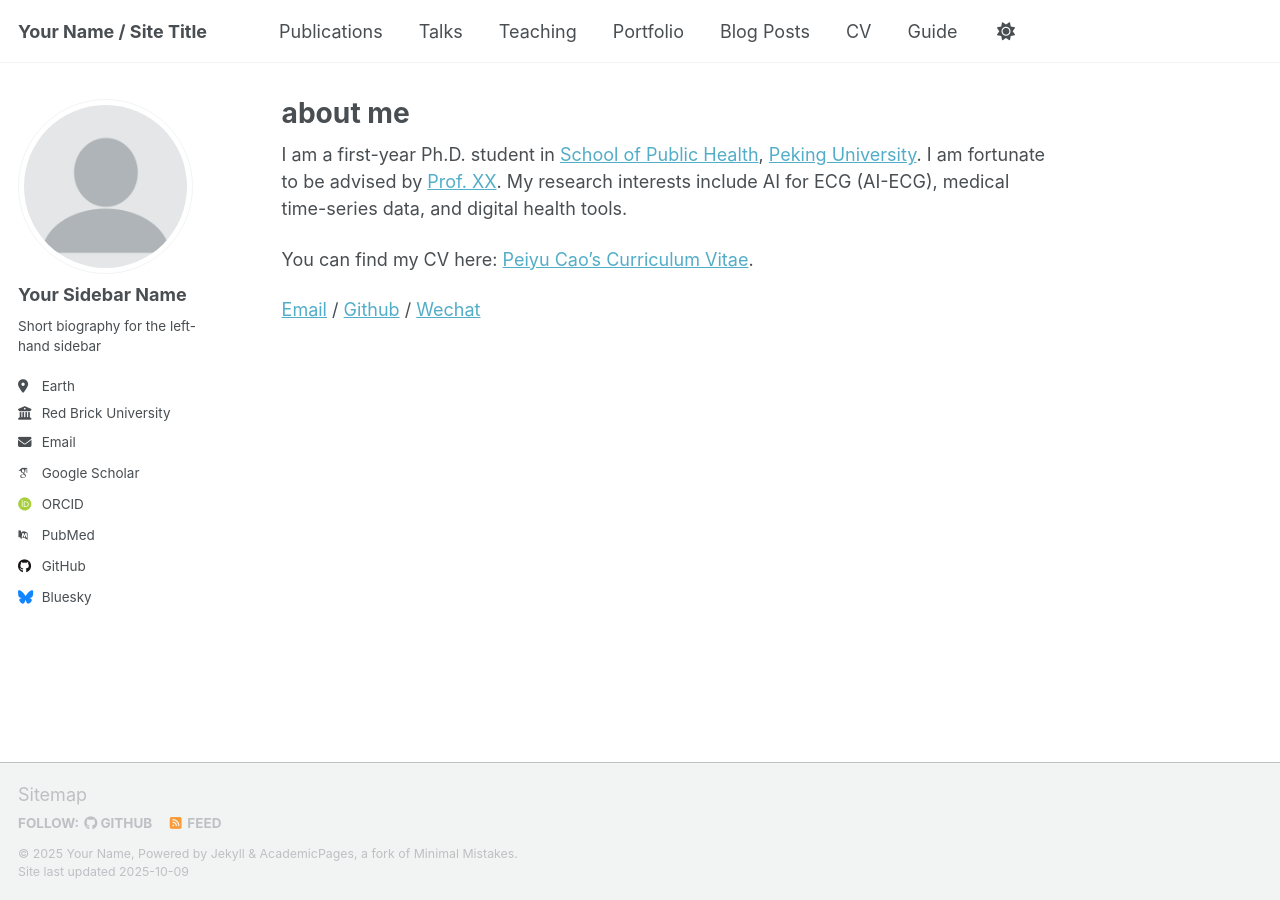
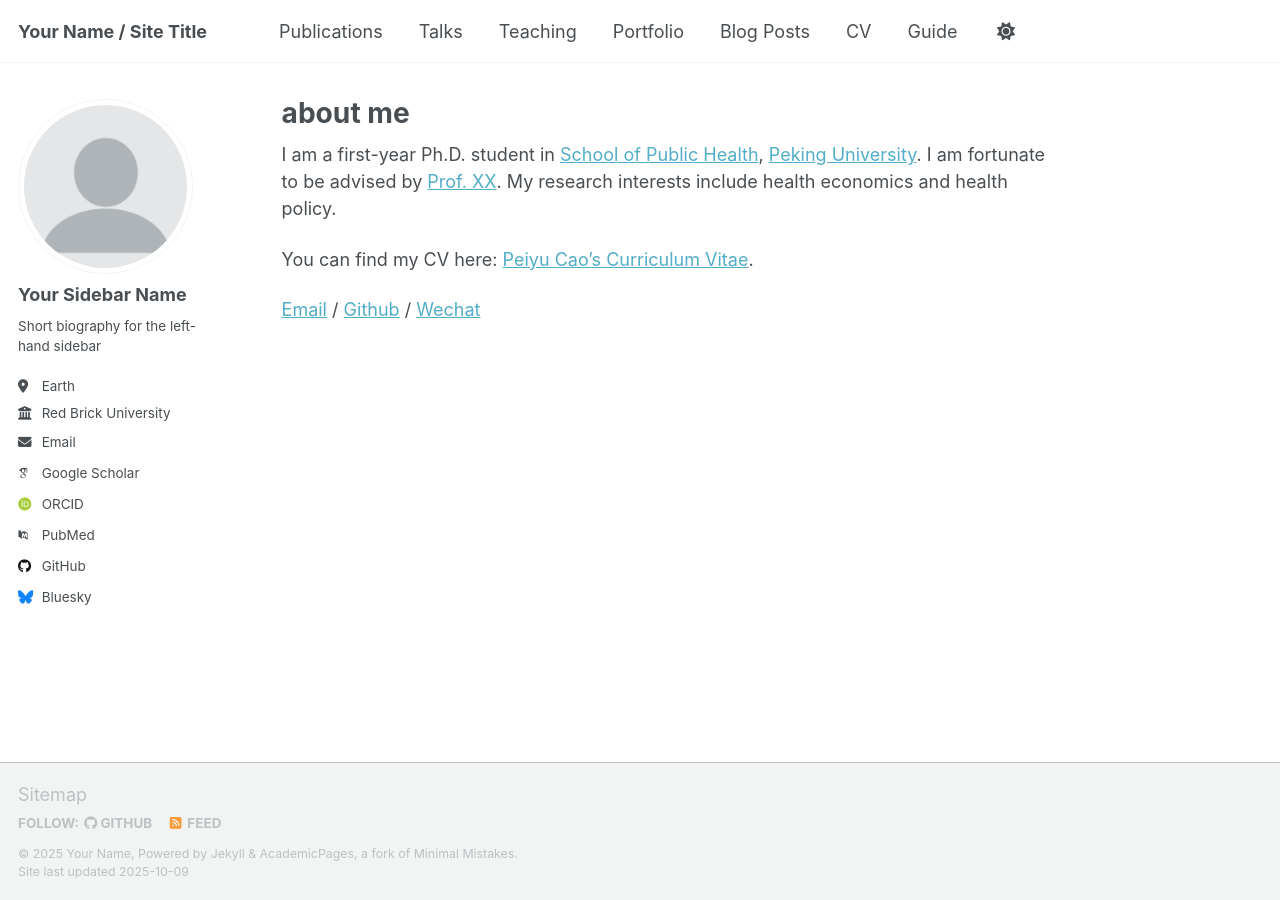
Before and after one commit to Peiyu-Cao/Peiyu-Cao.github.io, a Jekyll site: the page built from _pages/about.md, in a window 1280 px wide. Built offline with Jekyll 4.4.1, drawn with Linux system fonts in a browser that asks for light colours; some web fonts are replaced; a script that is not in the unit is left out.

Commit message:
Update about.md

```diff
--- a/_pages/about.md
+++ b/_pages/about.md
@@ -7,7 +7,7 @@ redirect_from:
   - /about.html
 ---
 
-I am a first-year Ph.D. student in [School of Public Health](https://sph.pku.edu.cn/), [Peking University](https://www.pku.edu.cn/). I am fortunate to be advised by [Prof. XX](). My research interests include AI for ECG (AI-ECG), medical time-series data, and digital health tools.
+I am a first-year Ph.D. student in [School of Public Health](https://sph.pku.edu.cn/), [Peking University](https://www.pku.edu.cn/). I am fortunate to be advised by [Prof. XX](). My research interests include health economics and health policy.
 
 You can find my CV here: [Peiyu Cao's Curriculum Vitae](https://github.com/Peiyu-Cao/Peiyu-Cao.github.io/blob/master/assets/Peiyu_Cao_CV.pdf).
 
```
